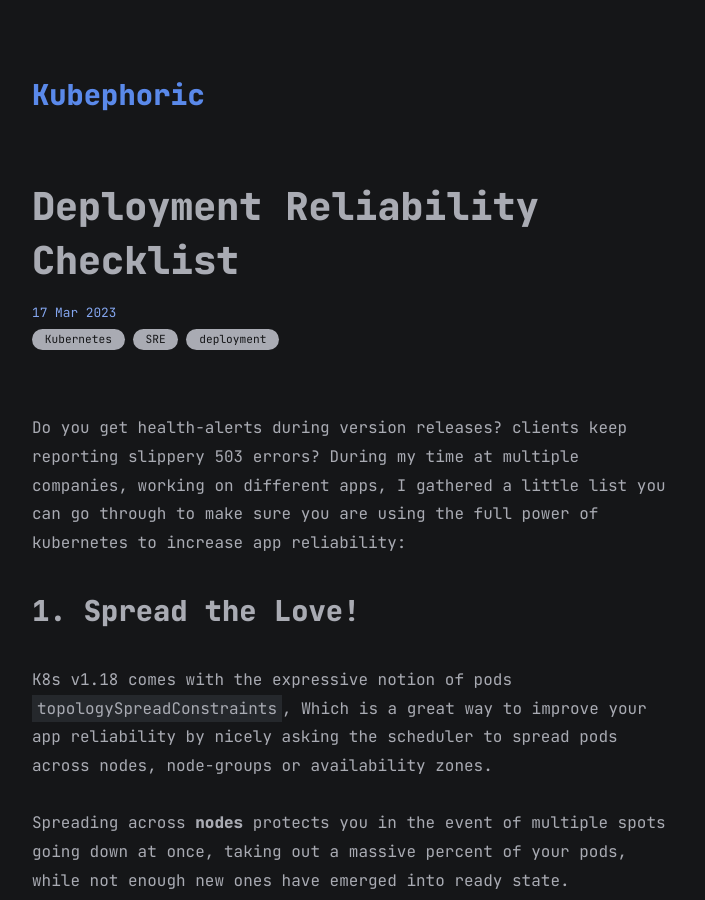
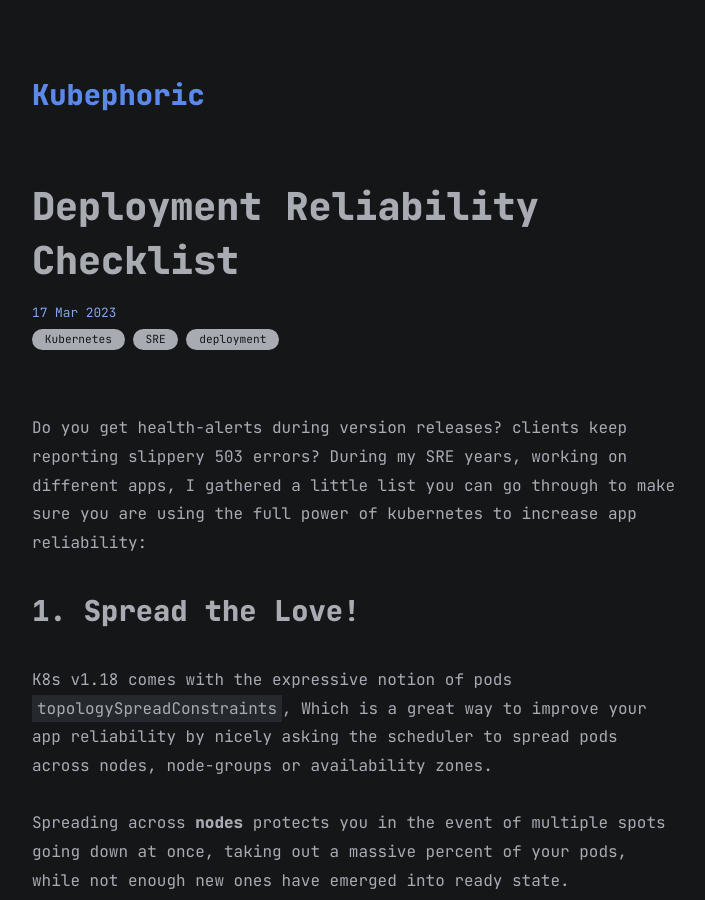
Before and after one commit to Efrat19/kubephoric, a Jekyll site: the page built from all_collections/_posts/2023-3-17-Deployment-Reliability-Checklist.md, in a window 1280 px wide and 900 px high. Shown: the whole window, without its empty margins (283-988 px from the left). Built offline with Jekyll 4.4.1, drawn with Linux system fonts in a browser that asks for light colours; emoji names are drawn with the system emoji font.

```diff
--- a/all_collections/_posts/2023-3-17-Deployment-Reliability-Checklist.md
+++ b/all_collections/_posts/2023-3-17-Deployment-Reliability-Checklist.md
@@ -7,7 +7,7 @@
 
 ---
 
-Do you get health-alerts during version releases? clients keep reporting slippery 503 errors? During my time at multiple companies, working on different apps, I gathered a little list you can go through to make sure you are using the full power of kubernetes to increase app reliability:
+Do you get health-alerts during version releases? clients keep reporting slippery 503 errors? During my SRE years, working on different apps, I gathered a little list you can go through to make sure you are using the full power of kubernetes to increase app reliability:
 
 ## 1. Spread the Love!
 K8s v1.18 comes with the expressive notion of pods `topologySpreadConstraints`, Which is a great way to improve your app reliability by nicely asking the scheduler to spread pods across nodes, node-groups or availability zones.
```
